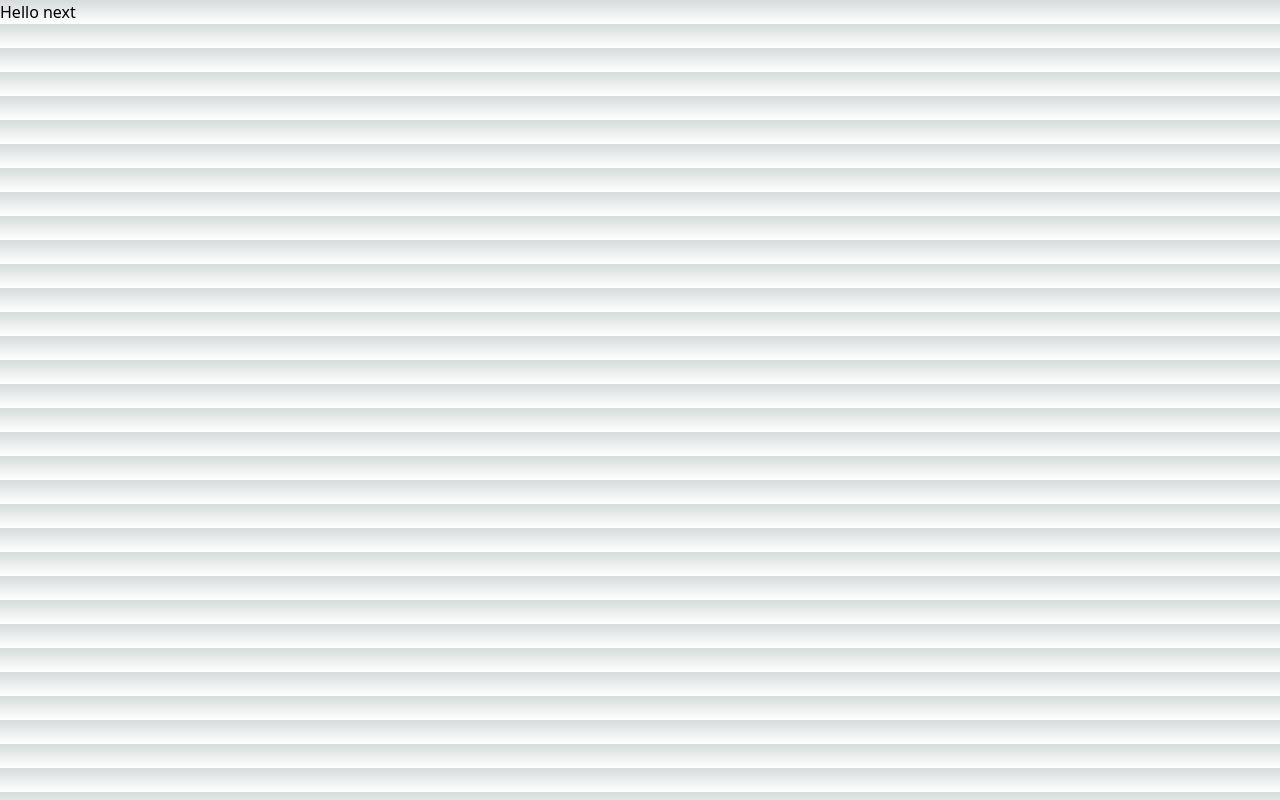
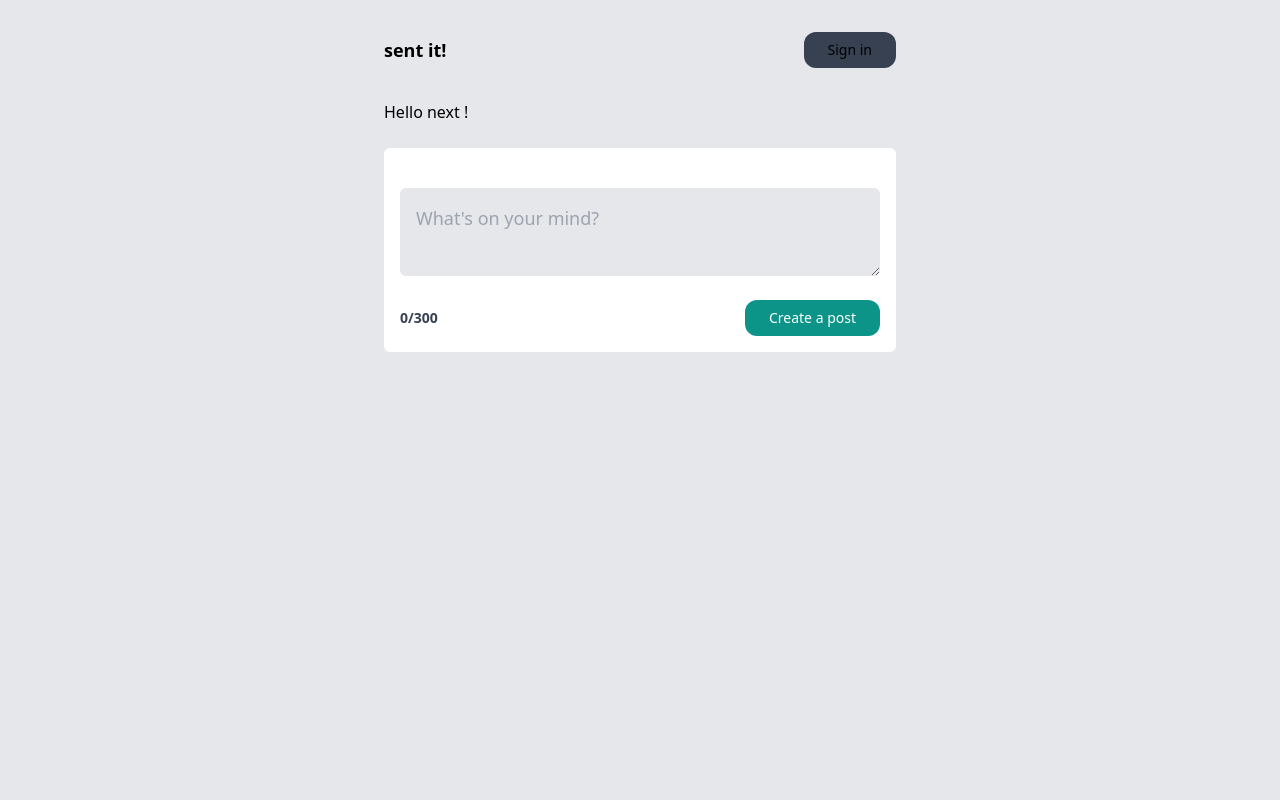
Before and after one commit to rafa2135/nextjs-site, a Next.js app: page / in a window 1280 px wide. Built offline with nearby package versions, Linux system fonts and the light colour scheme; no server answers.

Commit message:
added Nav login Logged AddPost

```diff
--- a/app/api/hello/route.ts
+++ /dev/null
@@ -1,3 +0,0 @@
-export async function GET(request: Request) {
-  return new Response('Hello, Next.js!')
-}
--- /dev/null
+++ b/app/auth/Login.tsx
@@ -0,0 +1,16 @@
+"use client";
+
+import { signIn } from "next-auth/react";
+
+export default function Login() {
+  return (
+    <li className="list-none">
+      <button
+        onClick={() => signIn()}
+        className="text-sm bg-gray-700 text-w py-2 px-6 rounded-xl disabled:opacity-25"
+      >
+        Sign in
+      </button>
+    </li>
+  );
+}
--- /dev/null
+++ b/app/auth/Nav.tsx
@@ -0,0 +1,20 @@
+import { getServerSession } from "next-auth/next";
+import { authOptions } from "../../pages/api/auth/[...nextauth]";
+import Link from "next/link";
+import Login from "./Login";
+import Logged from "./Logged";
+
+export default async function Nav() {
+  const session = await getServerSession(authOptions);
+  return (
+    <nav className=" flex justify-between items-center py-8">
+      <Link href={"/"}>
+        <h1 className="font-bold text-lg">sent it!</h1>
+      </Link>
+      <ul className=" flex items-center gap-6">
+        {!session?.user && <Login />}
+        {session?.user && <Logged image={session.user.image || ""} />}
+      </ul>
+    </nav>
+  );
+}
--- /dev/null
+++ b/app/components/AddPost.tsx
@@ -0,0 +1,34 @@
+"use client";
+import { useState } from "react";
+
+export default function CreatePost() {
+  const [title, settitle] = useState("");
+  const [isDisabled, setIsDisabled] = useState(false);
+  return (
+    <form className="bg-white my-6 p-4 rounded-md">
+      <div className="flex flex-col my-4">
+        <textarea
+          onChange={(e) => settitle(e.target.value)}
+          name="title"
+          value={title}
+          placeholder="What's on your mind?"
+          className="p-4 text-lg rounded-md my-2 bg-gray-200"
+        ></textarea>
+      </div>
+      <div className="flex items-center justify-between gap-2">
+        <p
+          className={`font-bold text-sm ${
+            title.length > 300 ? "text-red-700" : " text-gray-700"
+          }`}
+        >{`${title.length}/300`}</p>
+        <button
+          disabled={isDisabled}
+          type="submit"
+          className="text-sm bg-teal-600 text-white py-2 px-6 rounded-xl disabled:opacity-25"
+        >
+          Create a post
+        </button>
+      </div>
+    </form>
+  );
+}
--- a/app/globals.css
+++ b/app/globals.css
@@ -88,23 +88,7 @@ body {
   overflow-x: hidden;
 }
 
-body {
-  color: rgb(var(--foreground-rgb));
-  background: linear-gradient(
-      to bottom,
-      transparent,
-      rgb(var(--background-end-rgb))
-    )
-    rgb(var(--background-start-rgb));
-}
-
 a {
   color: inherit;
   text-decoration: none;
 }
-
-@media (prefers-color-scheme: dark) {
-  html {
-    color-scheme: dark;
-  }
-}
--- a/app/layout.tsx
+++ b/app/layout.tsx
@@ -1,18 +1,29 @@
-import './globals.css'
+import "./globals.css";
+import Nav from "./auth/Nav";
+import { Roboto } from "next/font/google";
+const roboto = Roboto({
+  subsets: ["latin"],
+  weight: ["400", "700"],
+  variable: "--font-roboto",
+});
+export const metadata = {
+  title: "Create Next App",
+  description: "Generated by create next app",
+};
 
-export const metadata = {
-  title: 'Create Next App',
-  description: 'Generated by create next app',
-}
-
-export default function RootLayout({
+export default async function RootLayout({
   children,
 }: {
-  children: React.ReactNode
+  children: React.ReactNode;
 }) {
+  const nav = await Nav();
   return (
     <html lang="en">
-      <body>{children}</body>
+      <head />
+      <body className={`mx-4 md:mx-48 xl:mx-96 ${roboto.variable} bg-gray-200`}>
+        {nav}
+        {children}
+      </body>
     </html>
-  )
+  );
 }
--- a/app/page.tsx
+++ b/app/page.tsx
@@ -1,7 +1,10 @@
+"use client";
+import AddPost from "./components/AddPost";
 export default function Home() {
   return (
     <main>
-      <h1> Hello next</h1>
+      <h1> Hello next !</h1>
+      <AddPost />
     </main>
   );
 }
--- a/next.config.js
+++ b/next.config.js
@@ -3,6 +3,9 @@ const nextConfig = {
   experimental: {
     appDir: true,
   },
-}
+  images: {
+    domains: ["lh3.googleusercontent.com", "avatars.githubusercontent.com"],
+  },
+};
 
-module.exports = nextConfig
+module.exports = nextConfig;
--- a/pages/api/auth/[...nextauth].js
+++ b/pages/api/auth/[...nextauth].js
@@ -3,12 +3,16 @@ import GoogleProvider from "next-auth/providers/google";
 import { PrismaAdapter } from "@next-auth/prisma-adapter";
 import prisma from "../../../prisma/client";
 
-export default NextAuth({
+export const authOptions = {
   adapter: PrismaAdapter(prisma),
+  secret: process.env.AUTH_SECRET,
+
   providers: [
     GoogleProvider({
       clientId: process.env.GOOGLE_CLIENT_ID,
       clientSecret: process.env.GOOGLE_CLIENT_SECRET,
     }),
   ],
-});
+};
+
+export default NextAuth(authOptions);
```
Also changed, not shown: app/auth/Logged.tsx (added, +28 -0 lines), tsconfig.json (+7 -1 lines).
